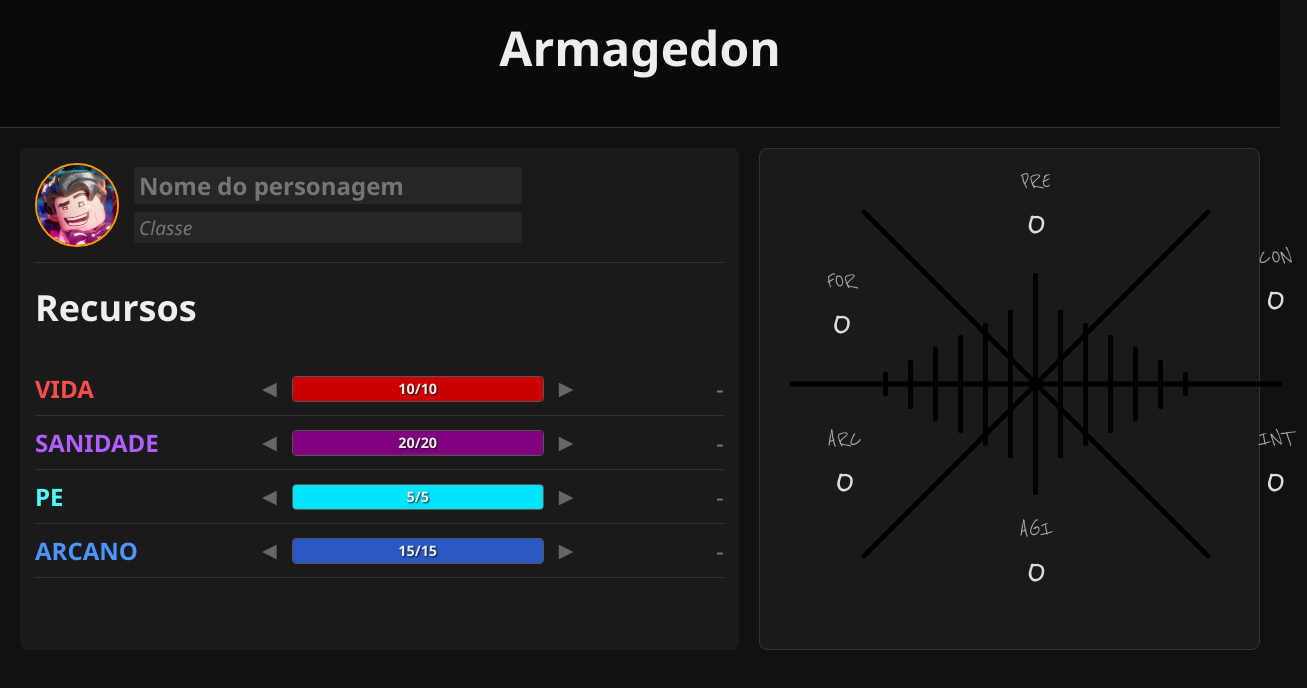
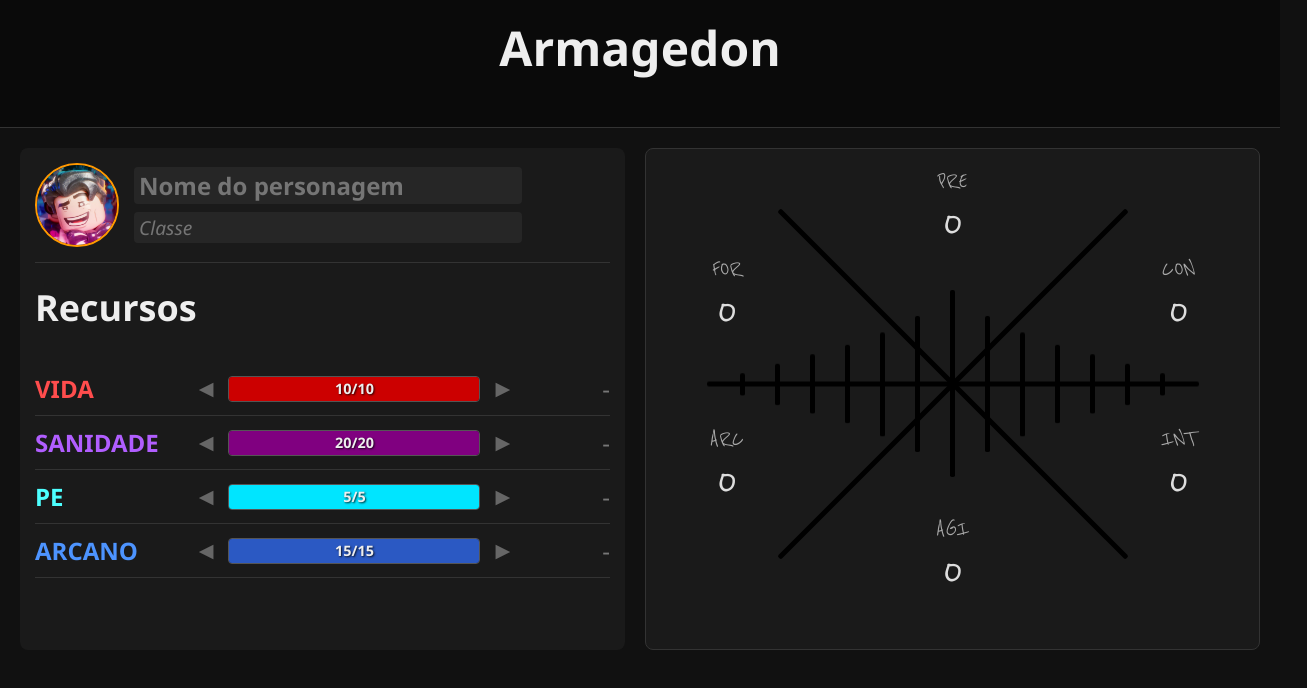
Before and after one commit to leordsSouza/ProjetoRpg, a plain HTML site: page index.html in a window 1280 px wide. Shown: the whole page, 1307 px wide, since content can reach past the window. Drawn offline with Linux system fonts and the light colour scheme.

Commit message:
Finalização da parte de 'Fundamentos'

```diff
--- a/style.css
+++ b/style.css
@@ -213,12 +213,12 @@ h1, h2 {
 
 .fundamentos-grid {
     display: grid;
-    grid-template-columns: 1fr 1fr 1fr;
+    grid-template-columns: 1fr auto 1fr;
     grid-template-rows: 1fr 3fr 1fr;
     gap: 10px;
     width: 100%;
     height: 100%;
-    max-width: 400px;
+    max-width: 800px;
 }
 
 .attr-box {
@@ -267,7 +267,7 @@ h1, h2 {
     display: flex;
     align-items: center; /* Centraliza verticalmente (fio do horizonte) */
     justify-content: center; /* Centraliza horizontalmente */
-    gap: 20px; /* Espaço entre cada linhazinha */
+    gap: 30px; /* Espaço entre cada linhazinha */
     border: none;
     height: 100%;
 }
@@ -354,13 +354,13 @@ h1, h2 {
 .for {
     grid-column: 1;
     grid-row: 2;
-    translate: 0% -30%;
+    translate: 45% -35%;
 }
 
 .arc {
     grid-column: 1;
     grid-row: 3;
-    translate: 5% -110%;
+    translate: 45% -110%;
 }
 
 .pre {
@@ -376,11 +376,40 @@ h1, h2 {
 .con {
     grid-column: 3;
     grid-row: 2;
-    translate: 70% -40%;
+    translate: -45% -35%;
 }
 
 .int {
     grid-column: 3;
     grid-row: 3;
-    translate: 70% -110%;
+    translate: -45% -110%;
 }
+
+@keyframes equalizador {
+    0% {
+        transform: scaleY(1);
+    }
+    50% {
+        transform: scaleY(0.8);
+    }
+    100% {
+        transform: scaleY(1);
+    }
+}
+
+.linha:not(.deitada):not(.cruzada-c1):not(.cruzada-c2) {
+    animation-name: equalizador;
+    animation-iteration-count: infinite;
+    animation-timing-function: ease-in-out;
+}
+
+.l-1, .l-13 { animation-duration: 0.8s; }
+
+.l-2, .l-12 { animation-duration: 1.5s; }
+.l-3, .l-11 { animation-duration: 1.1s; }
+
+.l-4, .l-10 { animation-duration: 2.0s; }
+.l-5, .l-9  { animation-duration: 1.5s; }
+.l-6, .l-8  { animation-duration: 1.8s; }
+
+.l-7 { animation-duration: 3s; }
```
